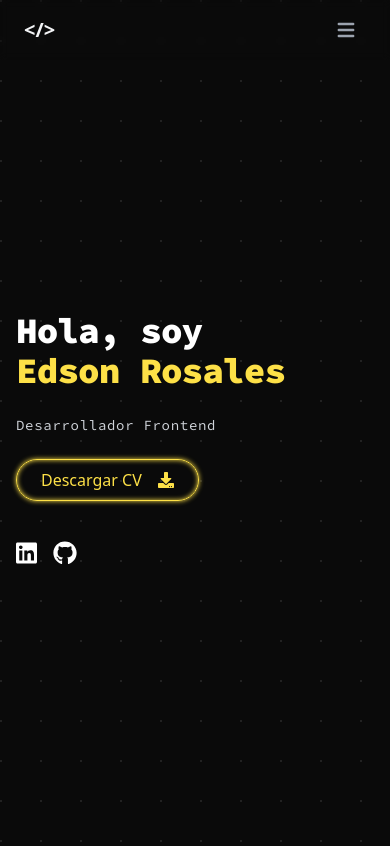
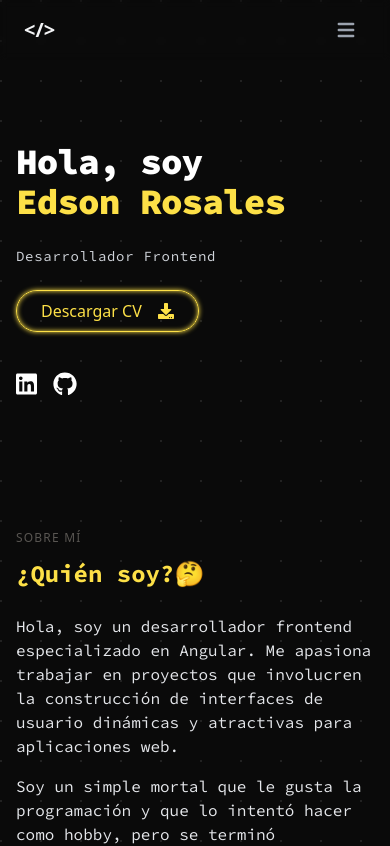
Before and after one commit to edonrosa6/portfolio, an Angular app: page / in a window 390 px wide. Shown: the top 846 px of the page. Built offline with nearby package versions, Linux system fonts and the light colour scheme.

Commit message:
se cambian estilos en version movil

```diff
--- a/src/app/components/home/home.component.html
+++ b/src/app/components/home/home.component.html
@@ -1,12 +1,12 @@
 <section
   id="home"
-  class="mb-12 py-5 h-[90vh] items-center flex justify-center relative"
+  class="mb-0 md:mb-12 py-5 md:h-[90vh] h-[50vh] items-center flex justify-center relative"
 >
   <div
     class="text-left md:text-center container flex flex-col justify-center items-center gap-6 h-96"
   >
     <h1
-      class="typewriter font-black mr-auto md:mx-auto text-white text-4xl md:text-5xl tracking-tight lg:text-7xl text-uppercase"
+      class="typewriter font-black mr-auto md:mx-auto text-white text-4xl sm:text-6xl tracking-tight lg:text-7xl text-uppercase"
     >
       Hola, soy
       <div class="text-yellow-300 mx-auto">Edson Rosales</div>
```
